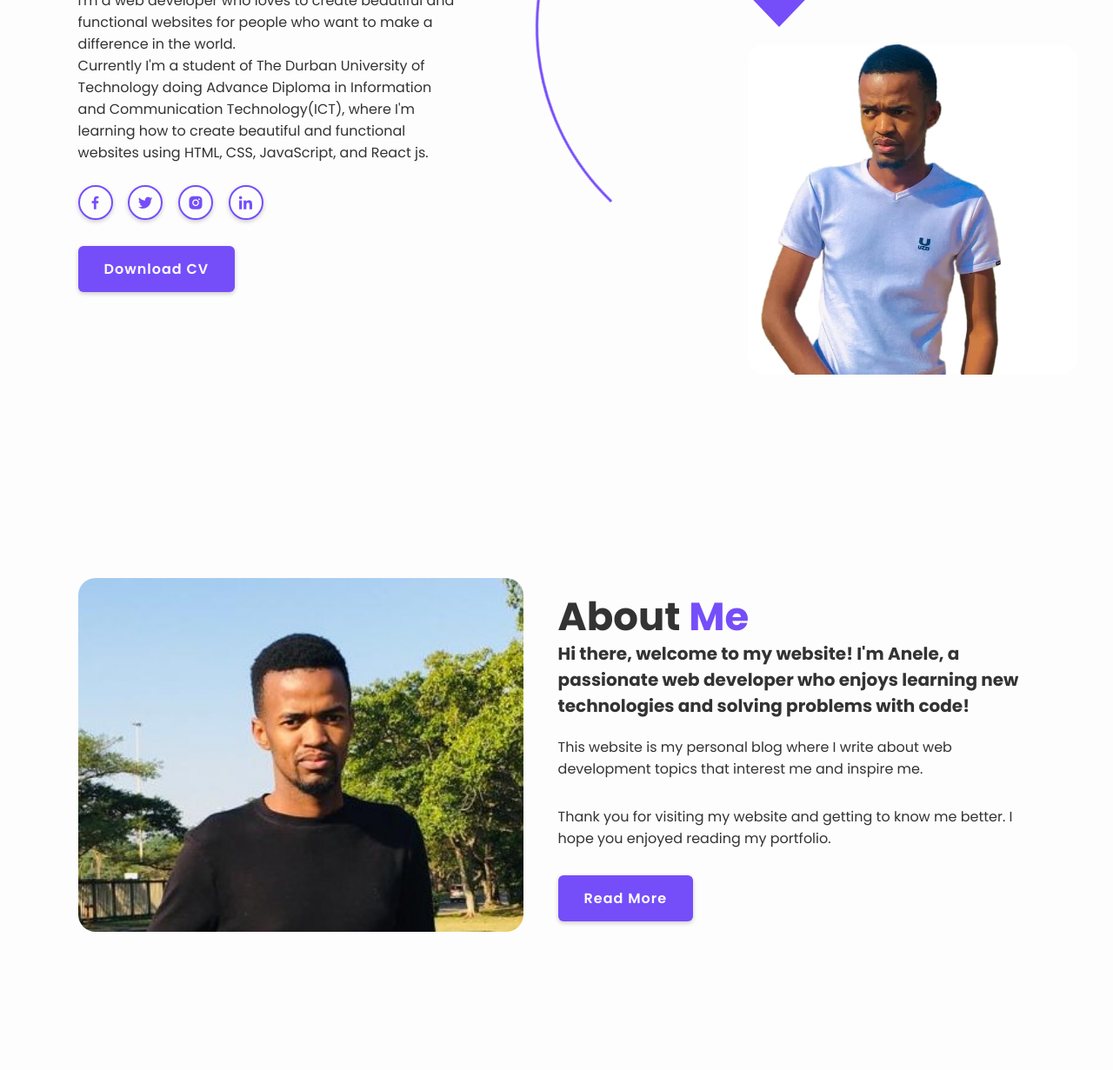
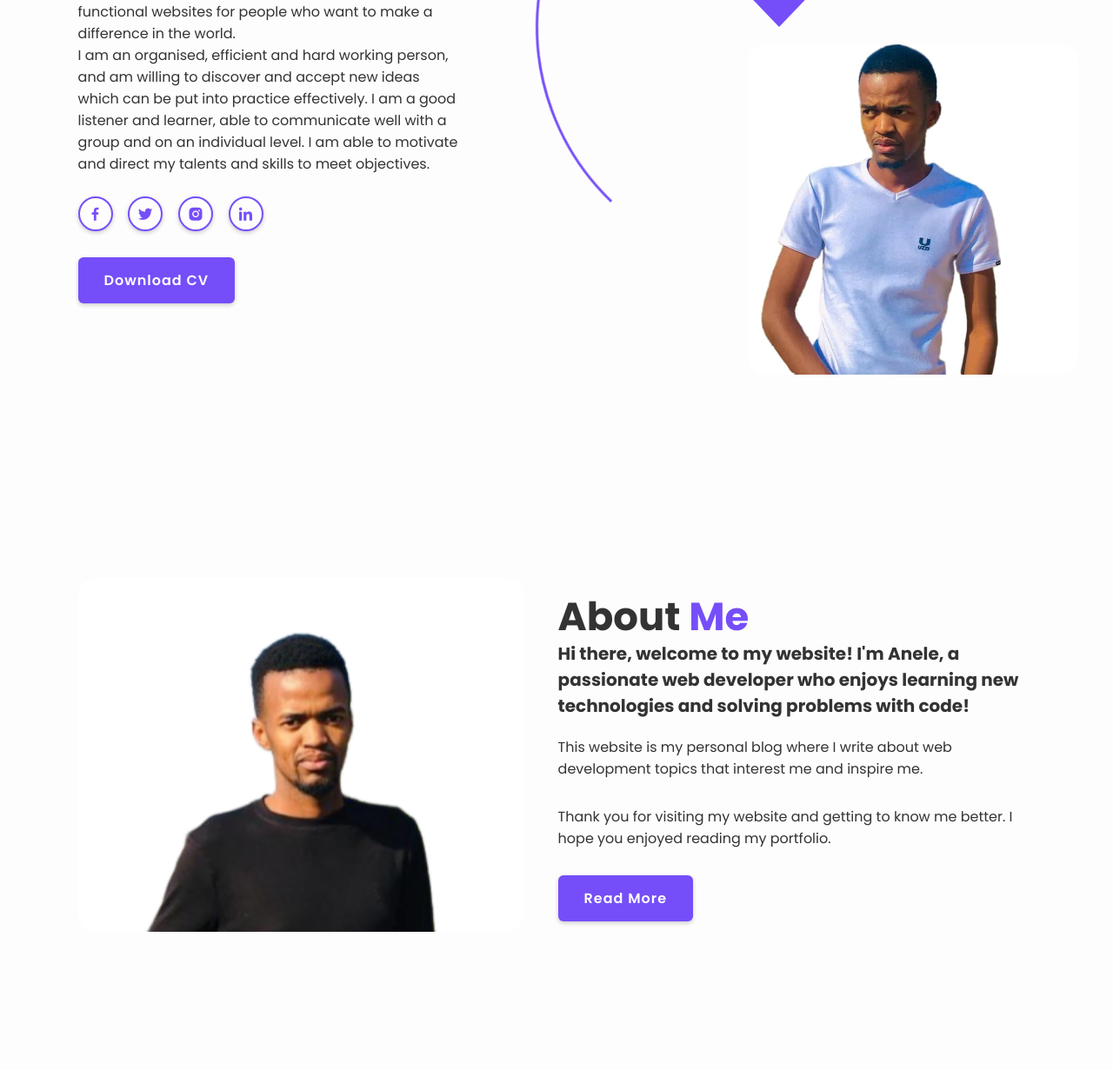
Before and after one commit to ngoyana/https-anelengoana.io, a plain HTML site: page index.html in a window 1280 px wide. Shown: the part 369-1600 px from the top of the page at 87% size. Drawn offline with nearby package versions, Linux system fonts and the light colour scheme.

Commit message:
Update index.html

```diff
--- a/index.html
+++ b/index.html
@@ -45,8 +45,7 @@
                 I'm a web developer who loves to create beautiful and functional websites
                 for people who want to make a difference in the world.
             </p>
-            <p>Currently I'm a student of The Durban University of Technology doing Advance Diploma in Information and Communication Technology(ICT),  where I'm learning how to
-            create beautiful and functional websites using HTML, CSS, JavaScript, and React js.</p>
+            <p>I am an organised, efficient and hard working person, and am willing to discover and accept new ideas which can be put into practice effectively. I am a good listener and learner, able to communicate well with a group and on an individual level. I am able to motivate and direct my talents and skills to meet objectives.</p>
 
             <div class="social-media">
                 <a href="#"><i class='bx bxl-facebook'></i></a>
@@ -91,7 +90,7 @@
     <!-- about section design -->
     <section class="about" id="about">
         <div class="about-img">
-            <img src="images/Aneeee.jpeg" alt="">
+            <img src="images/Aaa.png" alt="">
         </div>
 
         <div class="about-content">
@@ -145,7 +144,7 @@
             </div>
             <div class="services-box">
                 <i class='bx bx-bar-chart-alt'></i>
-                <h3>Cybersecurity</h3>
+                <h3>Graphic Designer</h3>
                 <p></p>
                 <a href="#" class="btn">Read More</a>
             </div>
```
